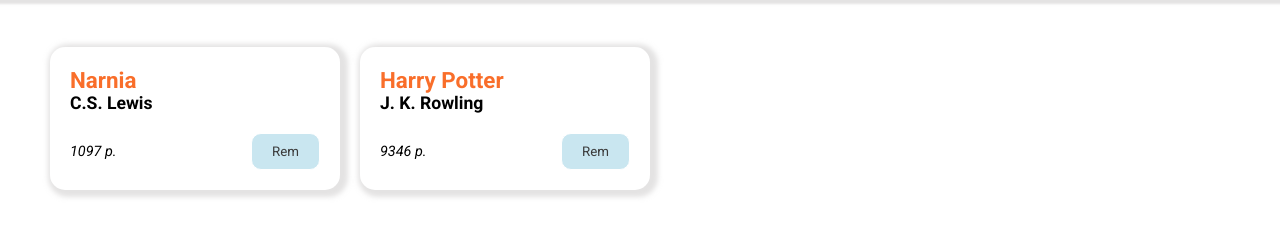
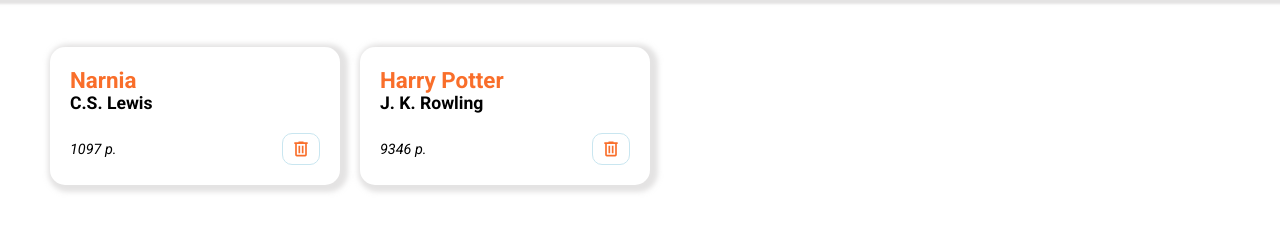
Before and after one commit to palma-t/library, a plain HTML site: page index.html in a window 1280 px wide. Shown: the part 101-336 px from the top of the page. Drawn offline with Linux system fonts and the light colour scheme.

Commit message:
Fix duplication of books and add some icons

```diff
--- a/index.html
+++ b/index.html
@@ -9,6 +9,7 @@
     <link rel="preconnect" href="https://fonts.googleapis.com">
     <link rel="preconnect" href="https://fonts.gstatic.com" crossorigin>
     <link href="https://fonts.googleapis.com/css2?family=Manrope:wght@200..800&family=Montserrat:ital,wght@0,100..900;1,100..900&family=Roboto:ital,wght@0,100;0,300;0,400;0,500;0,700;0,900;1,100;1,300;1,400;1,500;1,700;1,900&display=swap" rel="stylesheet">
+    <link rel="icon" type="svg" href="icons/book-multiple.svg">
 </head>
 <body>
     <header>
--- a/script.js
+++ b/script.js
@@ -12,6 +12,7 @@
         readingStatus: "Yes",
     },
 ]
+const bookShelf = document.querySelector(".bookshelf");
 
 function Book(title, author, pages, readingStatus) {
     this.title = title;
@@ -54,11 +55,11 @@
 addBook.addEventListener("click", () => {
     addBookToLibrary(title.value, author.value, pages.value, "Yes");
     dialog.close();
-    console.log(myLibrary);
+    bookShelf.innerHTML = '';
     showLibrary(myLibrary);
 })
 
-const bookShelf = document.querySelector(".bookshelf");
+// Gestion de l'affichage des livres
 
 function showLibrary(array) {
     for (const book of array){
@@ -69,8 +70,8 @@
         let pag = document.createElement("div");
 
         let del = document.createElement("button");
-        del.innerText = "Rem";
         del.classList.add("del");
+        del.innerHTML = '<img src="icons/trash-can-outline.svg" alt="Delete book">';
 
         card.classList.add("card");
         bottom.classList.add("bottom");
@@ -91,3 +92,10 @@
 }
 
 showLibrary(myLibrary)
+
+// Gestion de la suppression d'un livre
+
+const remove = document.querySelector(".del");
+remove.addEventListener("click", () => {
+
+})
--- a/style.css
+++ b/style.css
@@ -151,16 +151,23 @@
 }
 
 .del {
-    padding: 10px 20px;
+    padding: 5px 8px;
     border-radius: 10px;
-    background-color: rgb(201, 230, 240);
+    background-color: white;
     color: rgb(58, 58, 58);
-    border: 1px solid white;
+    border: 1px solid rgb(201, 230, 240);
+    display: flex;
+    justify-content: center;
+    align-items: center;
+}
+
+.del img {
+    width: 20px;
 }
 
 .del:hover{
     cursor: pointer;
-    background-color: white;
+    background-color: rgb(201, 230, 240);
     color: rgb(58, 58, 58);
     border: 1px solid rgb(201, 230, 240);
 }
```
Also changed, not shown: icons/book-multiple.svg (added), icons/trash-can-outline.svg (added).
